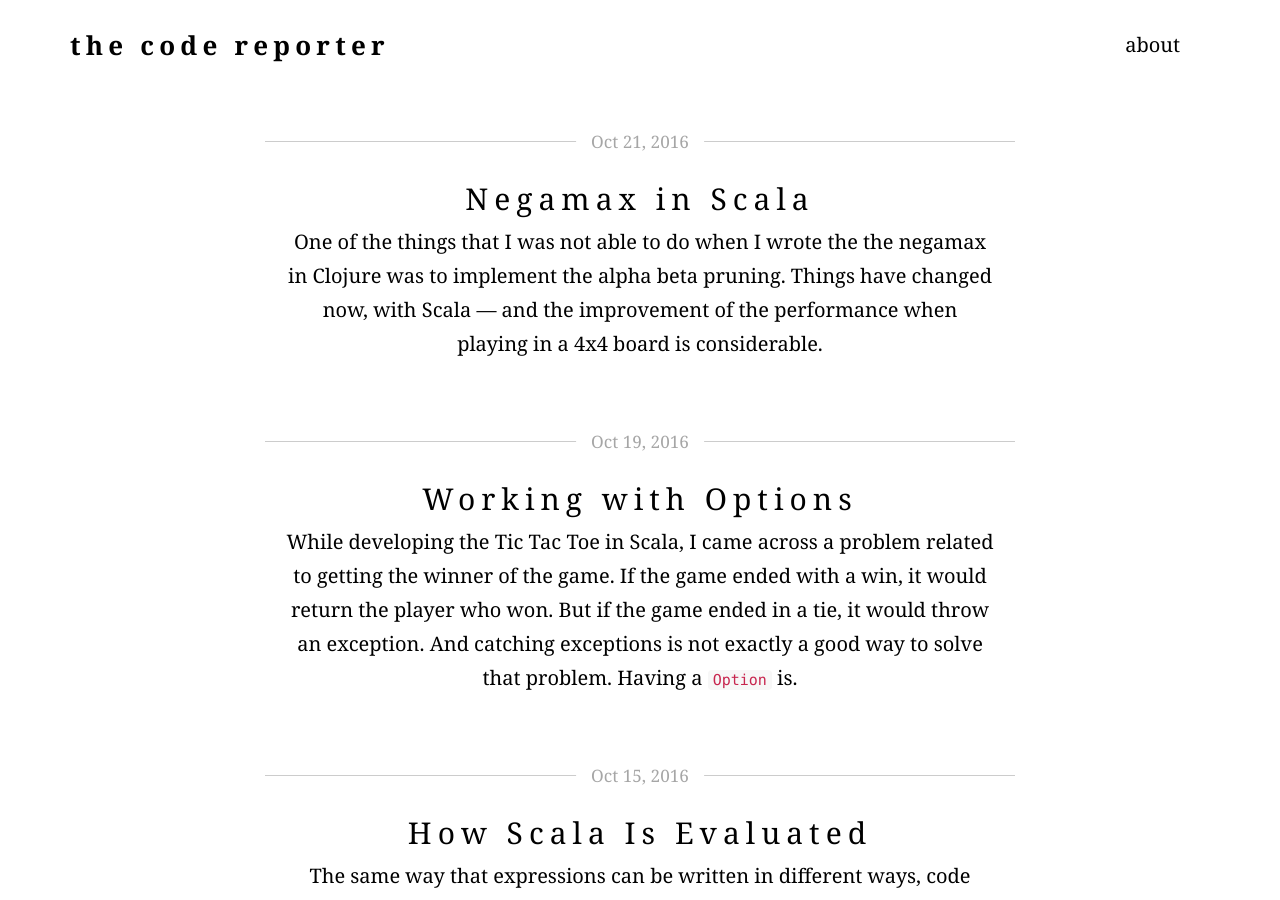
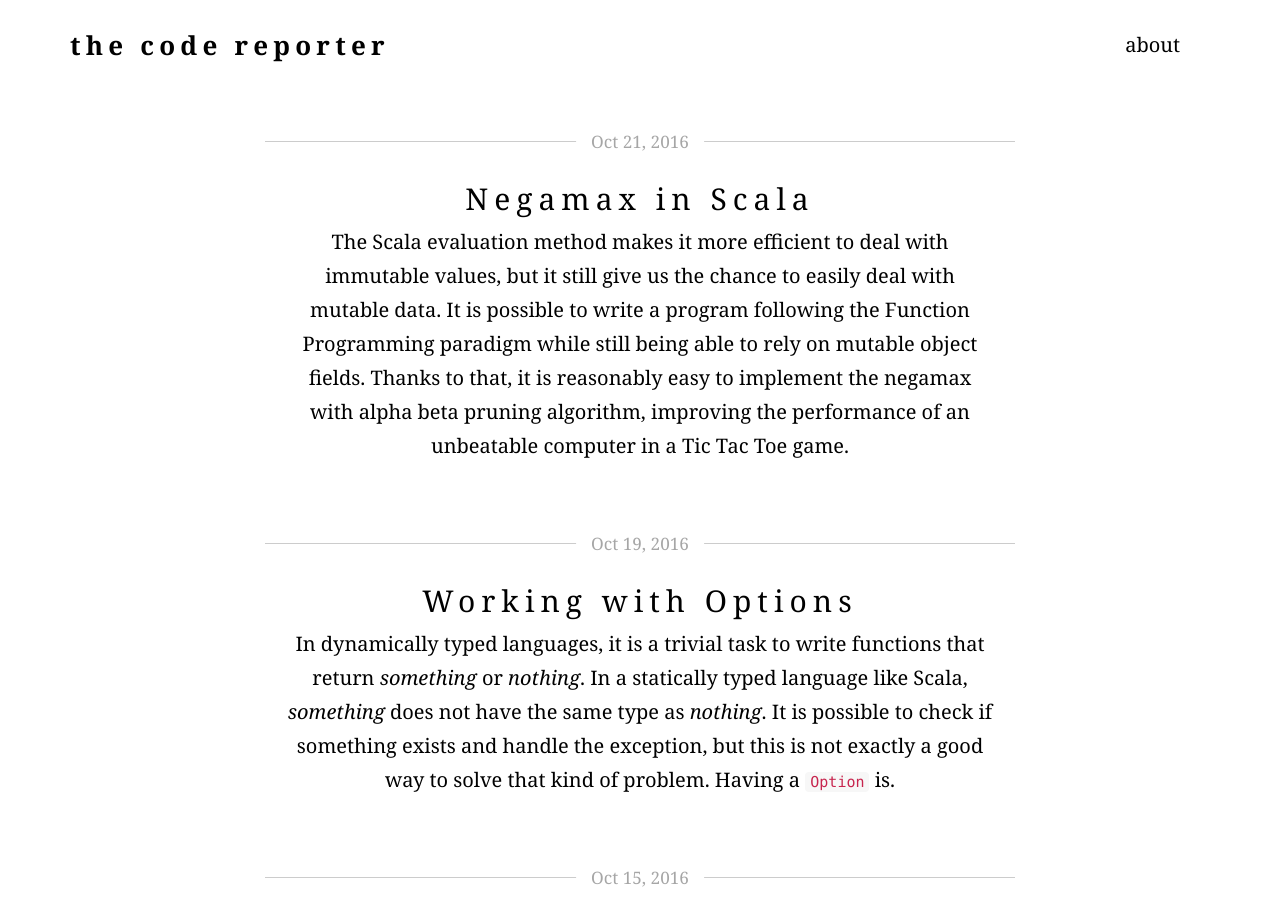
Before and after one commit to pwdd/pwdd.github.io, a Jekyll site: the page built from index.html, in a window 1280 px wide and 900 px high. Built offline with Jekyll 4.4.1, drawn with Linux system fonts in a browser that asks for light colours; nearby versions of some CDN libraries; some web fonts are replaced.

Commit message:
reword two last posts

```diff
--- a/_posts/2016-10-19-working-with-options.md
+++ b/_posts/2016-10-19-working-with-options.md
@@ -6,7 +6,7 @@ category: apprenticeship
 tags: [scala]
 ---
 
-While developing the Tic Tac Toe in Scala, I came across a problem related to getting the winner of the game. If the game ended with a win, it would return the player who won. But if the game ended in a tie, it would throw an exception. And catching exceptions is not exactly a good way to solve that problem. Having a `Option` is. <!--more-->
+In dynamically typed languages, it is a trivial task to write functions that return *something* or *nothing*. In a statically typed language like Scala, *something* does not have the same type as *nothing*. It is possible to check if something exists and handle the exception, but this is not exactly a good way to solve that kind of problem. Having a `Option` is. <!--more-->
 
 An [Option](http://www.scala-lang.org/api/2.11.8/index.html#scala.Option) type can be used when a function returns *something* or *nothing*. This might be something trivial in languages like Clojure, in which functions can return a value or `nil`, but because Scala is statically typed, *something* does not have the same type as *nothing*, and we can easily see ourselves dealing with a mess of `Any` values.<!--more-->
 
--- a/_posts/2016-10-21-negamax-in-scala.md
+++ b/_posts/2016-10-21-negamax-in-scala.md
@@ -6,7 +6,7 @@ category: apprenticeship
 tags: [scala]
 ---
 
-One of the things that I was not able to do when I wrote the the negamax in Clojure was to implement the alpha beta pruning. Things have changed now, with Scala &mdash;  and the improvement of the performance when playing in a 4x4 board is considerable.<!--more-->
+The [Scala evaluation method]({% post_url 2016-10-14-how-scala-is-evaluated %}) makes it more efficient to deal with immutable values, but it still give us the chance to easily deal with mutable data. It is possible to write a program following the Function Programming paradigm while still being able to rely on mutable object fields. Thanks to that, it is reasonably easy to implement the negamax with alpha beta pruning algorithm, improving the performance of an unbeatable computer in a Tic Tac Toe game. <!--more-->
 
 ## Negamax with alpha beta pruning
 
```
